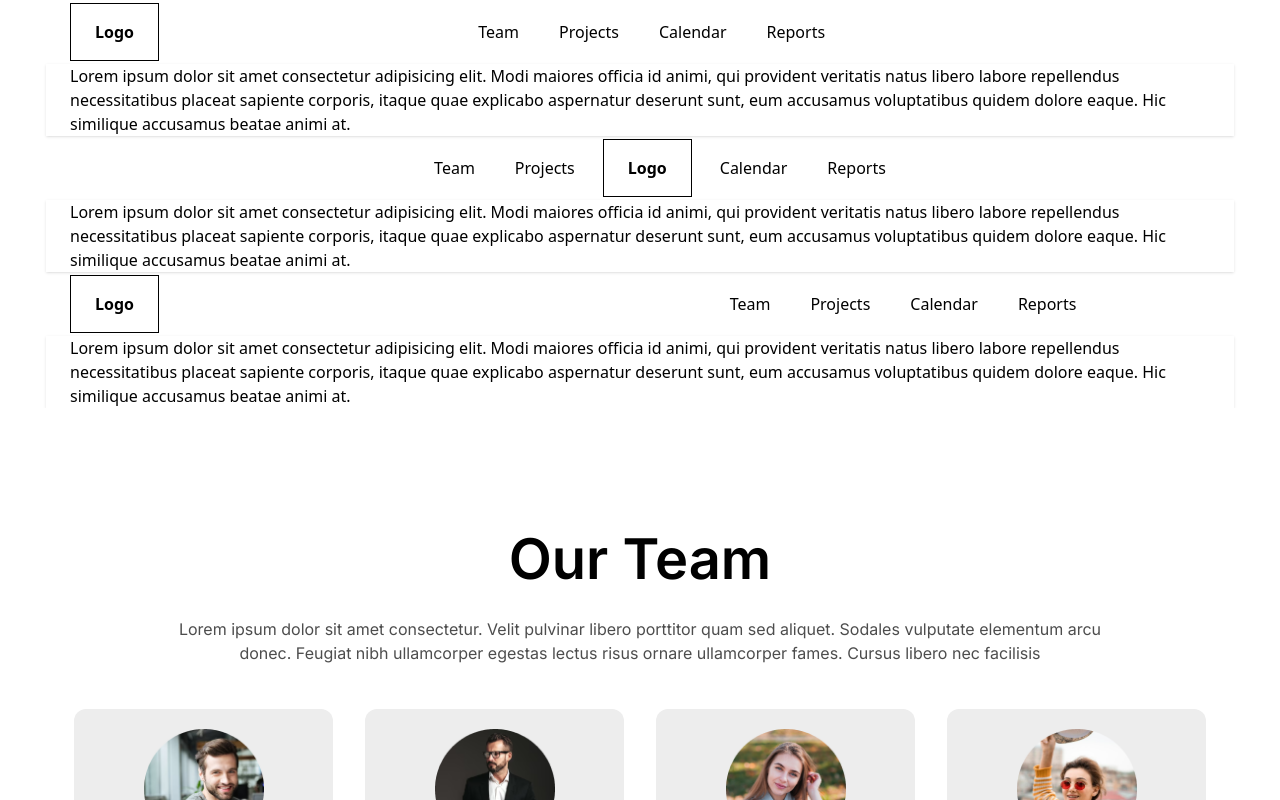
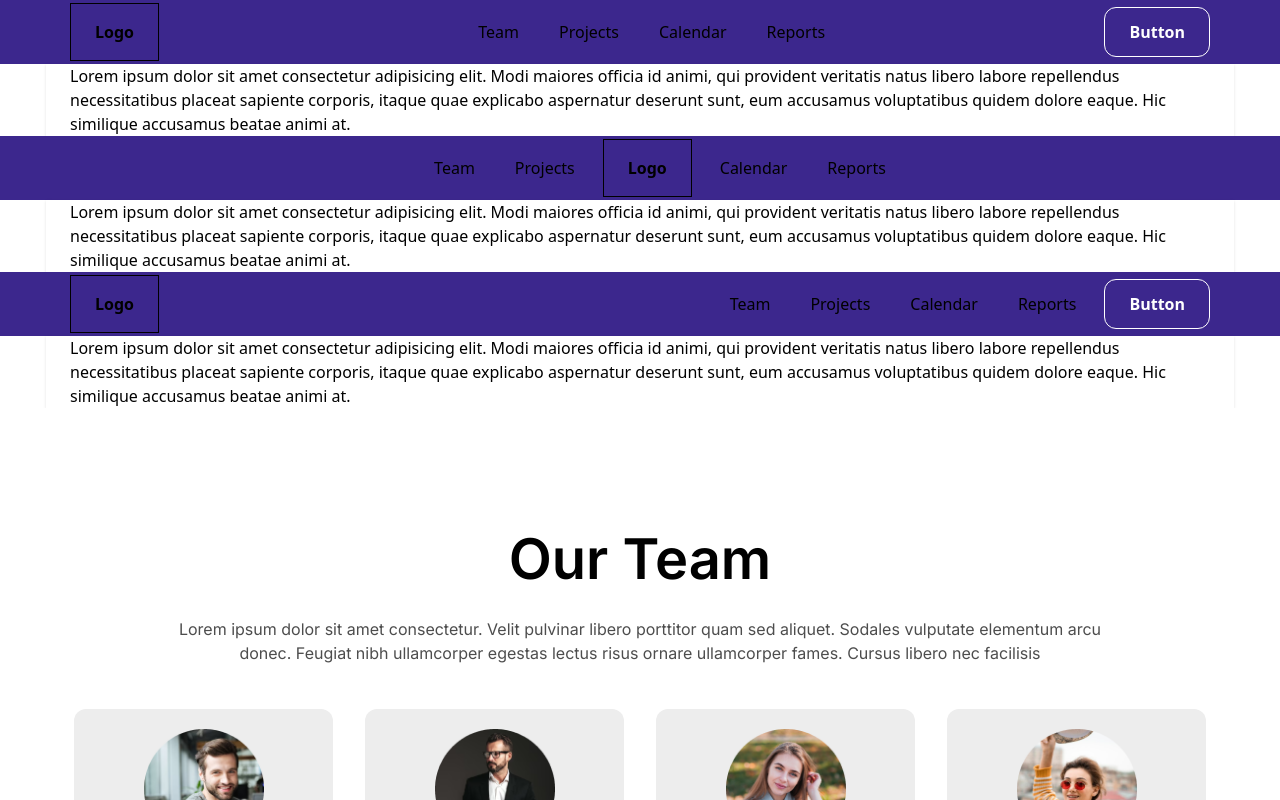
Before and after one commit to neharadialcode/tailwind-common-components, a React (Create React App) app: page / in a window 1280 px wide. Shown: the top 800 px of the page. Built offline with nearby package versions, Linux system fonts and the light colour scheme.

Commit message:
changes in color

```diff
--- a/src/components/Header.jsx
+++ b/src/components/Header.jsx
@@ -17,7 +17,7 @@ const Header = () => {
   return (
     <>
       <div>
-        <nav className="bg-gray-800">
+        <nav className="bg-blue">
           <div className="max-w-[1188px] mx-auto px-6">
             <div className="flex items-center justify-between h-16">
               <div className="flex-shrink-0">
--- a/src/components/HeaderLast.jsx
+++ b/src/components/HeaderLast.jsx
@@ -16,7 +16,7 @@ const HeaderLast = () => {
   return (
     <>
       <div>
-        <nav className="bg-gray-800">
+        <nav className="bg-blue">
           <div className="max-w-[1188px] mx-auto px-6">
             <div className="flex items-center justify-between h-16">
               <div className="flex-shrink-0">
--- a/src/components/HeaderMiddle.jsx
+++ b/src/components/HeaderMiddle.jsx
@@ -15,7 +15,7 @@ const HeaderMiddle = () => {
   return (
     <>
       <div>
-        <nav className="bg-gray-800">
+        <nav className="bg-blue">
           <div className="max-w-[1188px] mx-auto px-6">
             <div className="flex items-center md:justify-center justify-between h-16">
               <div className="hidden md:block">
```
